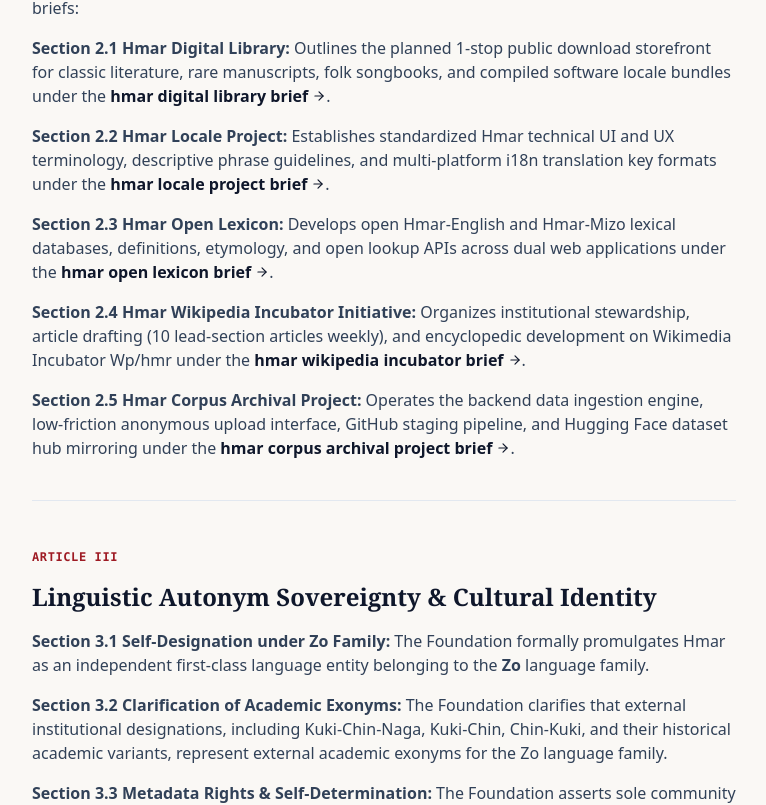
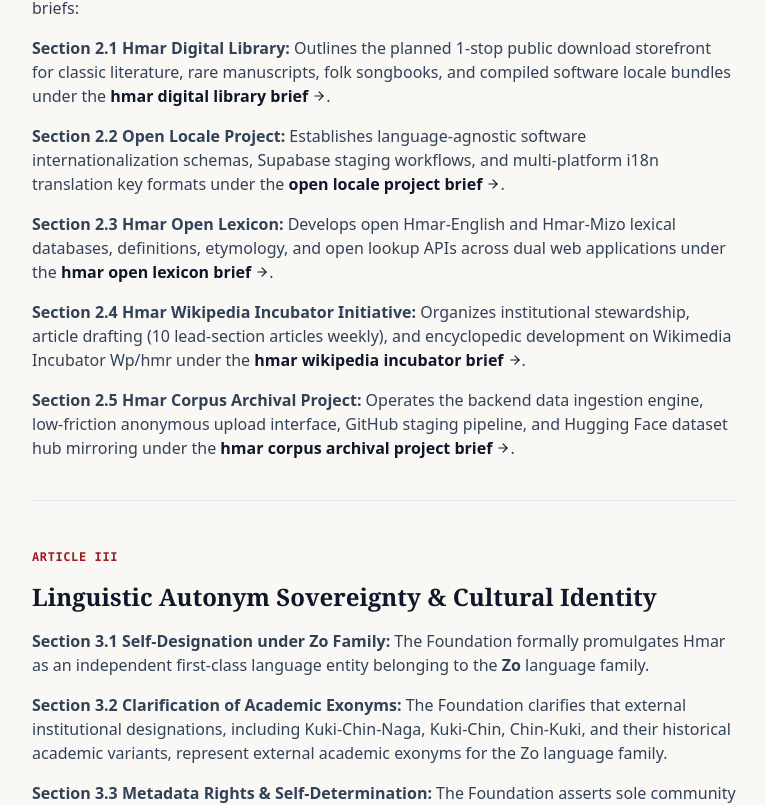
Before and after one commit to hmar-heritage-org/home, a Next.js app: page /manifesto in a window 1280 px wide. Shown: the part 975-1780 px from the top of the page, without its empty margins (256-1022 px from the left). Built offline with nearby package versions, Linux system fonts and the light colour scheme.

Commit message:
Update all site links and references to Open Locale Project

```diff
--- a/src/app/manifesto/page.tsx
+++ b/src/app/manifesto/page.tsx
@@ -72,9 +72,9 @@
             </p>
 
             <p>
-              <strong>Section 2.2 Hmar Locale Project:</strong> Establishes standardized Hmar technical UI and UX terminology, descriptive phrase guidelines, and multi-platform i18n translation key formats under the{" "}
+              <strong>Section 2.2 Open Locale Project:</strong> Establishes language-agnostic software internationalization schemas, Supabase staging workflows, and multi-platform i18n translation key formats under the{" "}
               <Link href="/projects/locale-standardization" className="font-bold text-slate-900 hover:text-blue-700 transition-colors inline-flex items-center gap-1">
-                <span>hmar locale project brief</span>
+                <span>open locale project brief</span>
                 <ArrowRight className="w-3.5 h-3.5 inline shrink-0" />
               </Link>.
             </p>
--- a/src/app/projects/literature-library/page.tsx
+++ b/src/app/projects/literature-library/page.tsx
@@ -102,7 +102,7 @@
               <ArrowRight className="w-3.5 h-3.5 inline shrink-0" />
             </Link>, and ready-to-use software translation key bundles from the{" "}
             <Link href="/projects/locale-standardization" className="font-bold text-slate-900 hover:text-blue-700 transition-colors inline-flex items-center gap-1">
-              <span>hmar locale project</span>
+              <span>open locale project</span>
               <ArrowRight className="w-3.5 h-3.5 inline shrink-0" />
             </Link>.
           </p>
--- a/src/app/projects/locale-standardization/page.tsx
+++ b/src/app/projects/locale-standardization/page.tsx
@@ -3,8 +3,8 @@
 import { ArrowRight, CheckCircle2, Globe } from "lucide-react";
 
 export const metadata = {
-  title: `Hmar Locale Project Brief | ${siteConfig.fullName}`,
-  description: "Proposed architecture, UI/UX translation standards, web technology locales, and Unicode CLDR integration brief for the Hmar Locale Project.",
+  title: `Open Locale Project Brief | ${siteConfig.fullName}`,
+  description: "Proposed architecture, UI/UX translation standards, web technology locales, and Unicode CLDR integration brief for the Open Locale Project.",
 };
 
 export default function LocaleStandardizationBriefPage() {
--- a/src/app/projects/page.tsx
+++ b/src/app/projects/page.tsx
@@ -46,7 +46,7 @@
           <p>
             Another core initiative is creating standardized datasets for UI and UX software terminology, enabling technology interaction in Hmar. While we recognize this is an ambitious endeavor, not only because we do not influence the major institutions and corporations capable of integrating the language into their operating systems, but also because it requires meticulous terminology design so the language does not create culture shock for native speakers who have used these interfaces in English, Assamese, or Hindi for decades. It remains at the sole discretion of AOSP, the Linux Foundation, Meta, Google, Microsoft, and other technology entities to integrate these open datasets. This initiative is currently in planning, and you can read more about our approach under the{" "}
             <Link href="/projects/locale-standardization" className="font-bold text-slate-900 hover:text-blue-700 transition-colors inline-flex items-center gap-1">
-              <span>hmar locale project</span>
+              <span>open locale project</span>
               <ArrowRight className="w-3.5 h-3.5 inline shrink-0" />
             </Link>.
           </p>
--- a/src/app/projects/termbank/page.tsx
+++ b/src/app/projects/termbank/page.tsx
@@ -138,7 +138,7 @@
             </Link>{" "}
             verify orthography against this lexicon, software maintainers on the{" "}
             <Link href="/projects/locale-standardization" className="font-bold text-slate-900 hover:text-blue-700 transition-colors inline-flex items-center gap-1">
-              <span>hmar locale project</span>
+              <span>open locale project</span>
               <ArrowRight className="w-3.5 h-3.5 inline shrink-0" />
             </Link>{" "}
             derive UI key terms from its technical termbank, and OCR pipelines on the{" "}
--- a/src/components/Footer.tsx
+++ b/src/components/Footer.tsx
@@ -127,7 +127,7 @@
               </li>
               <li>
                 <Link href="/projects/locale-standardization" className="hover:text-white transition-colors">
-                  Hmar Locale Project
+                  Open Locale Project
                 </Link>
               </li>
               <li>
```
